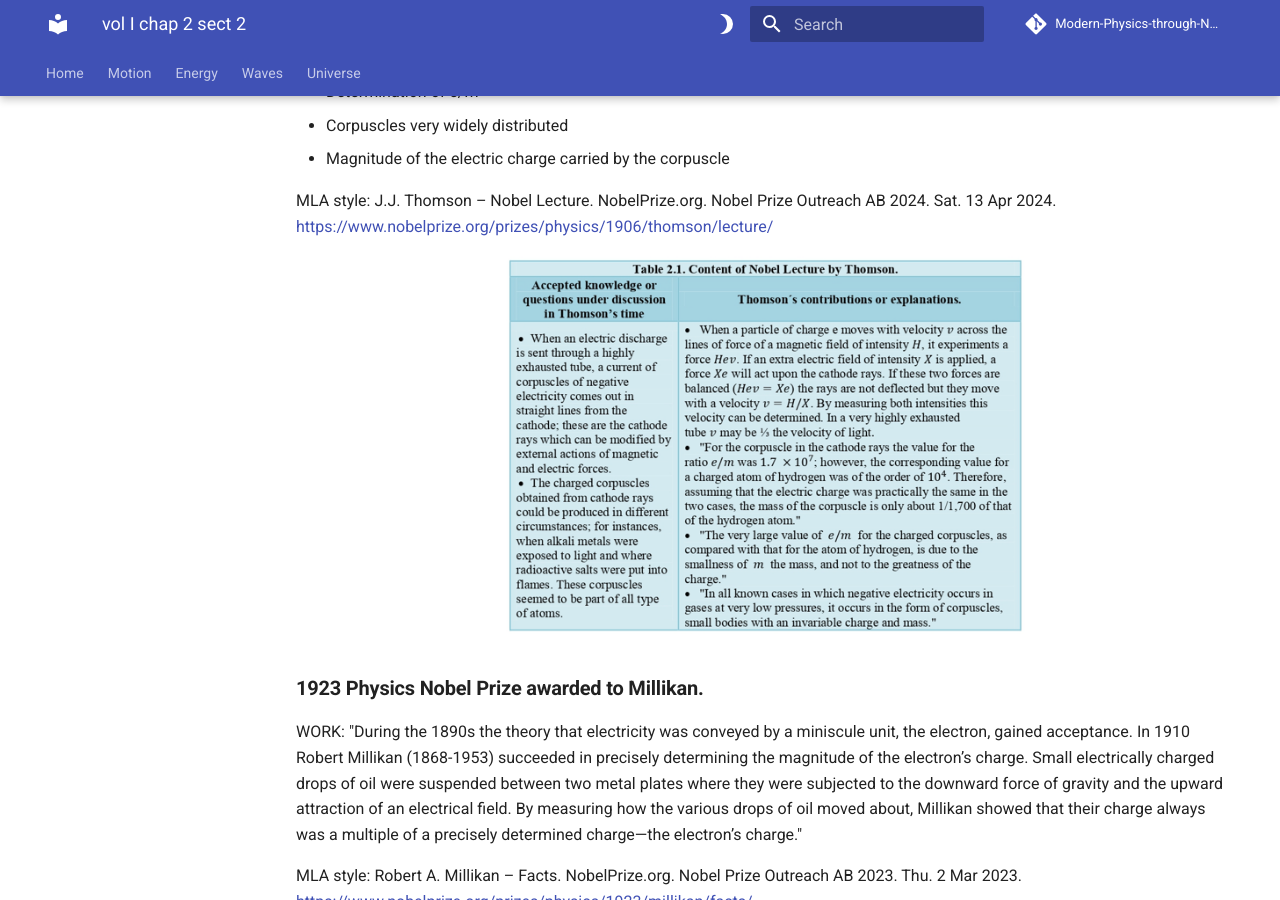
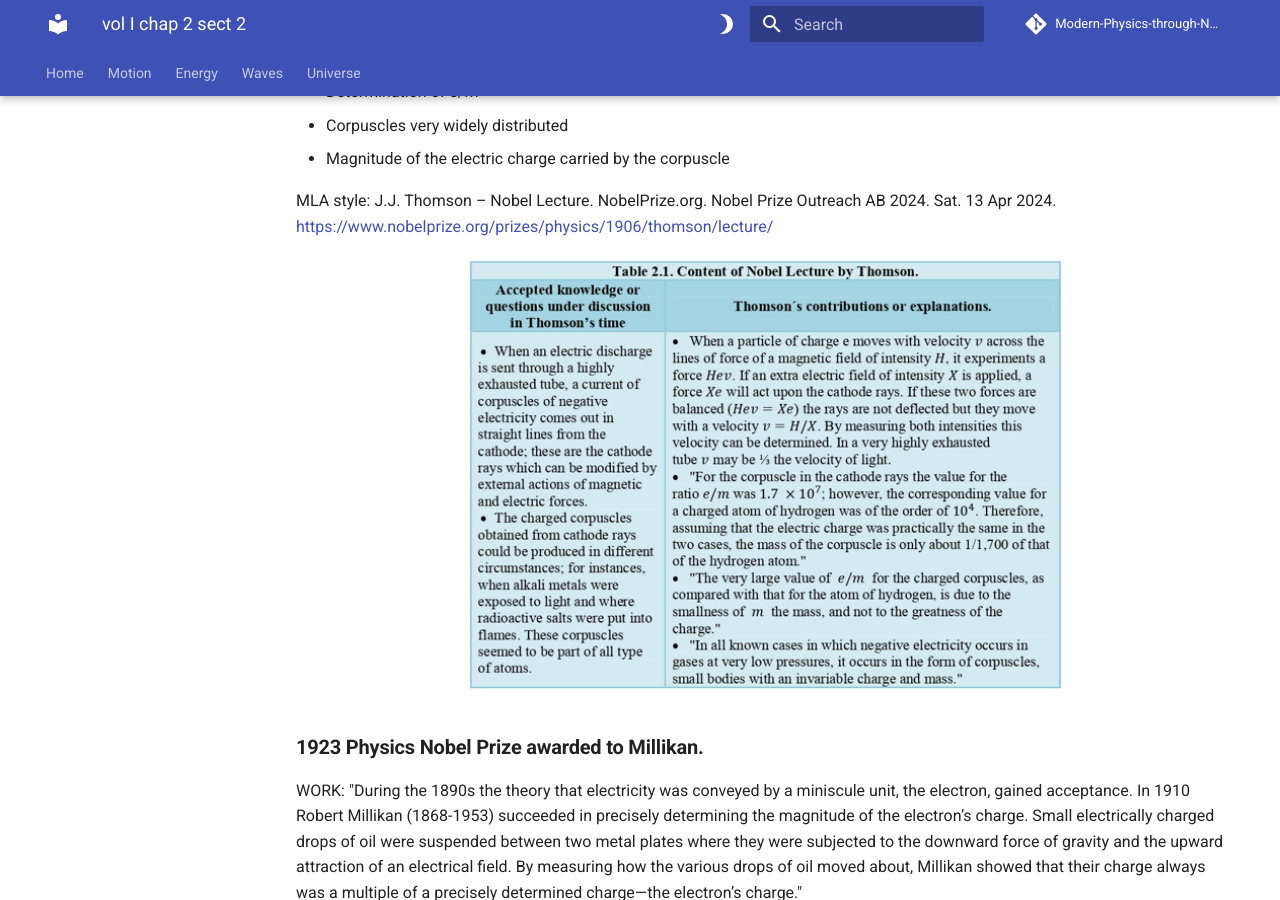
Before and after one commit to modphysnobel/modphysnobel.github.io, an MkDocs documentation site: the page built from docs/vol-I/vol-I-chap-2-sect-2.md, in a window 1280 px wide and 900 px high, scrolled down 884 px. Built offline with MkDocs 1.6.1 and Material for MkDocs 9.7.7, drawn with Linux system fonts in a browser that asks for light colours; some web fonts are replaced; comment, search, counter and statistics services are not loaded.

Commit message:
Update vol-I-chap-2-sect-2.md

```diff
--- a/docs/vol-I/vol-I-chap-2-sect-2.md
+++ b/docs/vol-I/vol-I-chap-2-sect-2.md
@@ -25,7 +25,7 @@
 MLA style: J.J. Thomson – Nobel Lecture. NobelPrize.org. Nobel Prize Outreach AB 2024. Sat. 13 Apr 2024. https://www.nobelprize.org/prizes/physics/1906/thomson/lecture/
 
 <p align="center" width="100%">
-    <img width="520" src="https://github.com/modphysnobel/modphysnobel.github.io/blob/main/docs/vol-I/figs/Tabla%201.2.png?raw=true">
+    <img width="600" src="https://github.com/modphysnobel/modphysnobel.github.io/blob/main/docs/vol-I/figs/Tabla%201.2.png?raw=true">
 </p>
 
 ### **1923 Physics Nobel Prize awarded to Millikan.**
@@ -39,7 +39,7 @@
 MLA style: Robert A. Millikan – Nobel Lecture. NobelPrize.org. Nobel Prize Outreach AB 2023. Thu. 2 Mar 2023. <https://www.nobelprize.org/prizes/physics/1923/millikan/lecture/>
 
 <p align="center" width="100%">
-    <img width="520" src="https://github.com/modphysnobel/modphysnobel.github.io/blob/main/docs/vol-I/figs/tabla%202.2.PNG?raw=true">
+    <img width="600" src="https://github.com/modphysnobel/modphysnobel.github.io/blob/main/docs/vol-I/figs/tabla%202.2.PNG?raw=true">
 </p>
 
 ### **1925 Physics Nobel Prize awarded to Franck.**
@@ -53,7 +53,7 @@
 MLA style: James Franck – Nobel Lecture. NobelPrize.org. Nobel Prize Outreach AB 2023. Fri. 3 Mar 2023. <https://www.nobelprize.org/prizes/physics/1925/franck/lecture/>
 
 <p align="center" width="100%">
-    <img width="520" src="https://github.com/modphysnobel/modphysnobel.github.io/blob/main/docs/vol-I/figs/Tabla%202.3.PNG?raw=true">
+    <img width="600" src="https://github.com/modphysnobel/modphysnobel.github.io/blob/main/docs/vol-I/figs/Tabla%202.3.PNG?raw=true">
 </p>
 
 ### **1925 Physics Nobel Prize awarded to Hertz.**
@@ -67,7 +67,7 @@
 MLA style: Gustav Hertz – Nobel Lecture. NobelPrize.org. Nobel Prize Outreach AB 2023. Thu. 2 Mar 2023. <https://www.nobelprize.org/prizes/physics/1925/hertz/lecture/>
 
 <p align="center" width="100%">
-    <img width="520" src="https://github.com/modphysnobel/modphysnobel.github.io/blob/main/docs/vol-I/figs/Tabla%202.4.PNG?raw=true">
+    <img width="600" src="https://github.com/modphysnobel/modphysnobel.github.io/blob/main/docs/vol-I/figs/Tabla%202.4.PNG?raw=true">
 </p>
 
 ### **1927 Physics Nobel Prize awarded to Compton.**
@@ -85,7 +85,7 @@
 MLA style: Arthur H. Compton – Nobel Lecture. NobelPrize.org. Nobel Prize Outreach AB 2023. Thu. 2 Mar 2023. <https://www.nobelprize.org/prizes/physics/1927/compton/lecture/>
 
 <p align="center" width="100%">
-    <img width="520" src="https://github.com/modphysnobel/modphysnobel.github.io/blob/main/docs/vol-I/figs/Tabla%202.5.PNG?raw=true">
+    <img width="600" src="https://github.com/modphysnobel/modphysnobel.github.io/blob/main/docs/vol-I/figs/Tabla%202.5.PNG?raw=true">
 </p>
 
 ***
```
